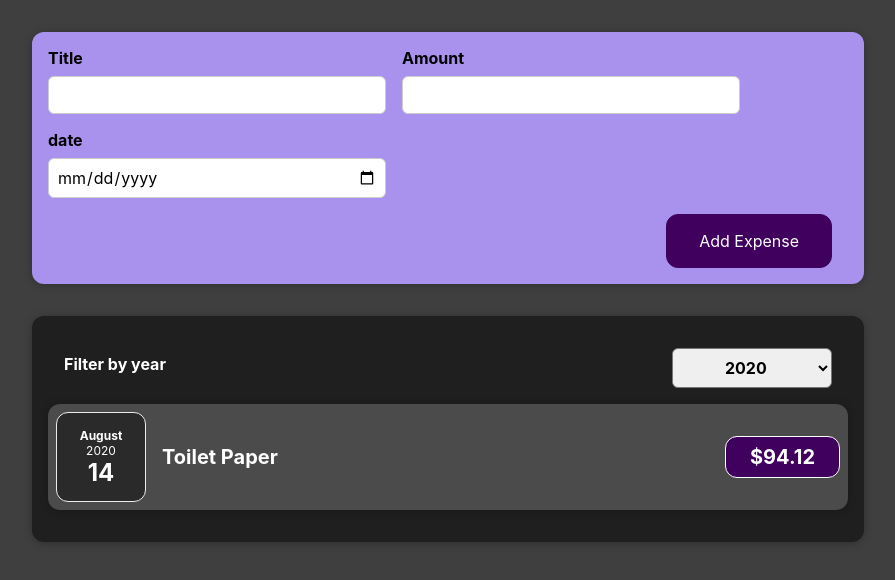
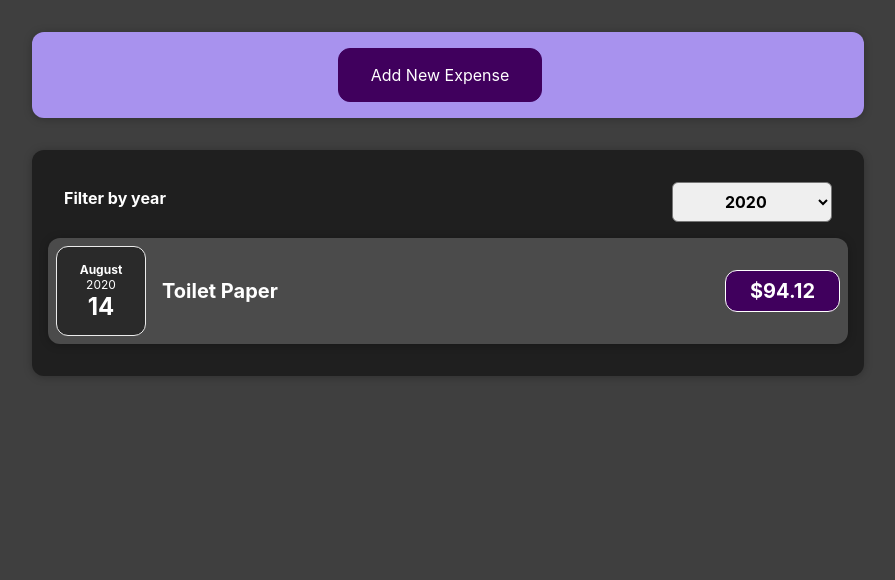
Before and after one commit to kamalpal/react-complete-guide, a React (Create React App) app: page / in a window 1280 px wide. Shown: the top 580 px of the page, without its empty margins (192-1087 px from the left). Built offline with nearby package versions, Linux system fonts and the light colour scheme.

Commit message:
Assignment 4: Conditional content (self)

```diff
--- a/src/components/NewExpense/ExpenseForm.css
+++ b/src/components/NewExpense/ExpenseForm.css
@@ -24,3 +24,7 @@
 .new-expense__actions {
     text-align: right;
 }
+
+.hidden {
+    display: none;
+}
--- a/src/components/NewExpense/ExpenseForm.js
+++ b/src/components/NewExpense/ExpenseForm.js
@@ -5,6 +5,7 @@ const ExpenseForm = props => {
     const [enteredTitle, setEnteredTitle] = useState('');
     const [enteredAmount, setEnteredAmount] = useState('');
     const [enteredDate, setEnteredDate] = useState('');
+    const [showForm, setShowForm] = useState(false);
 
     const titleChangeHandler = event => setEnteredTitle(event.target.value);
     const amountChangeHandler = event => setEnteredAmount(event.target.value);
@@ -24,8 +25,12 @@ const ExpenseForm = props => {
         setEnteredDate('');
     }
 
+    const toggleForm = () => setShowForm(prevState => !prevState);
+
     return (
-        <form onSubmit={submitHandler}>
+        <div>
+            <button type='button' onClick={toggleForm} className={showForm ? 'hidden' : ''}>Add New Expense</button>
+            <form onSubmit={submitHandler} className={!showForm ? 'hidden' : ''}>
                 <div className='new-expense__controls'>
                     <div className='new-expense__control'>
                         <label>Title</label>
@@ -41,9 +46,11 @@ const ExpenseForm = props => {
                     </div>
                 </div>
                 <div className='new-expense__actions'>
+                    <button type='button' onClick={toggleForm}>Cancel</button>
                     <button type='submit'>Add Expense</button>
                 </div>
             </form>
+        </div>
     )
 }
 
```
Lines whose indentation alone changed are shown as unchanged.
